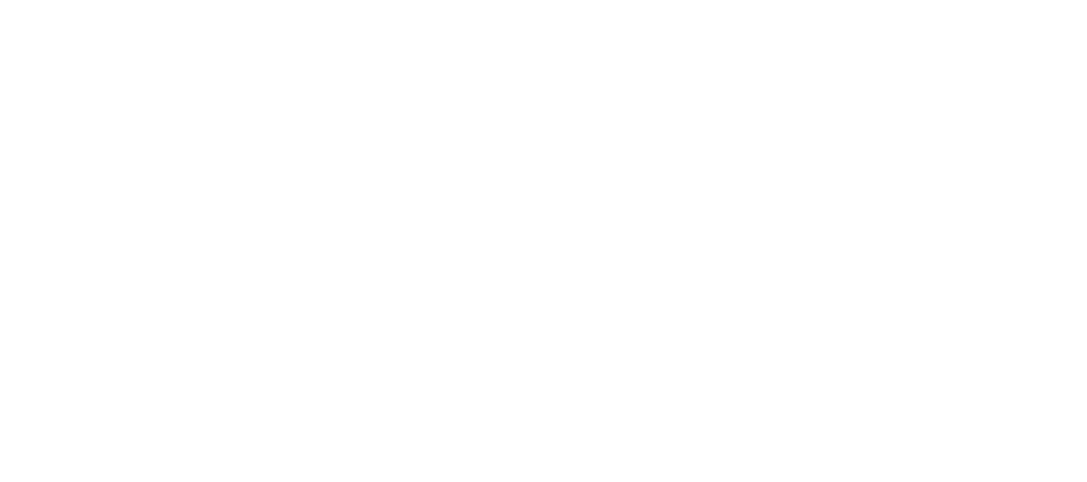
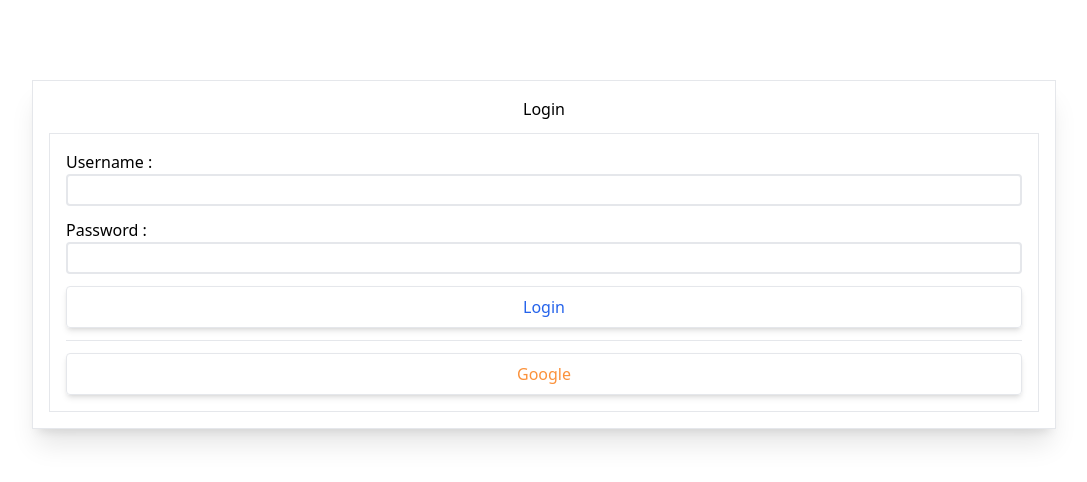
Before and after one commit to ftpreavis/frontend, a Vue app: page /login in a window 1280 px wide. Before the commit this address had no page. Shown: the top 482 px of the page, without its empty margins (96-1183 px from the left). Built offline with nearby package versions, Linux system fonts and the light colour scheme.

Commit message:
Primitive style for login page

```diff
--- a/src/router/index.ts
+++ b/src/router/index.ts
@@ -2,11 +2,13 @@
 import Home from '@/views/Home.vue'
 import Game from '@/views/Game.vue'
 import ChooseGameMode from '@/views/ChooseGameMode.vue'
+import Login from '@/views/Login.vue'
 
 const routes = [
 	{ path: '/', name: 'Home', component: Home },
 	{ path: '/gamemode', name: 'Gamemode', component: ChooseGameMode },
-	{ path: '/game', name: 'Game', component: Game }
+	{ path: '/game', name: 'Game', component: Game },
+	{ path: '/login', name: 'Login', component: Login}
 ]
 
 export default createRouter({
--- /dev/null
+++ b/src/views/Login.vue
@@ -0,0 +1,24 @@
+<script lang="ts" setup>
+// COURAGE
+</script>
+
+<template>
+	<div class="w-4/5 m-auto border p-4 flex flex-col mt-20 shadow-xl">
+		<h3 class="mb-3 text-center">Login</h3>
+		<div class="border flex flex-col p-4 space-y-3">
+			<form action="" class="flex flex-col justify-center space-y-3">
+				<label>
+					Username :
+					<input type="text" class="border-2 rounded h-8 w-full">
+				</label>
+				<label>
+					Password :
+					<input type="password" class="border-2 rounded h-8 w-full">
+				</label>
+				<input type="submit" class="py-2 px-5 border rounded text-blue-600 shadow-md cursor-pointer" value="Login">
+			</form>
+			<hr>
+			<button class="py-2 px-5 border rounded text-orange-400 shadow-md cursor-pointer">Google</button>
+		</div>
+	</div>
+</template>
```
